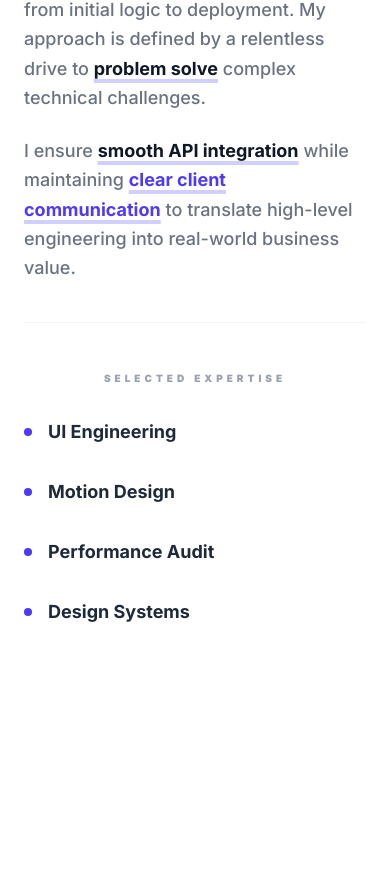
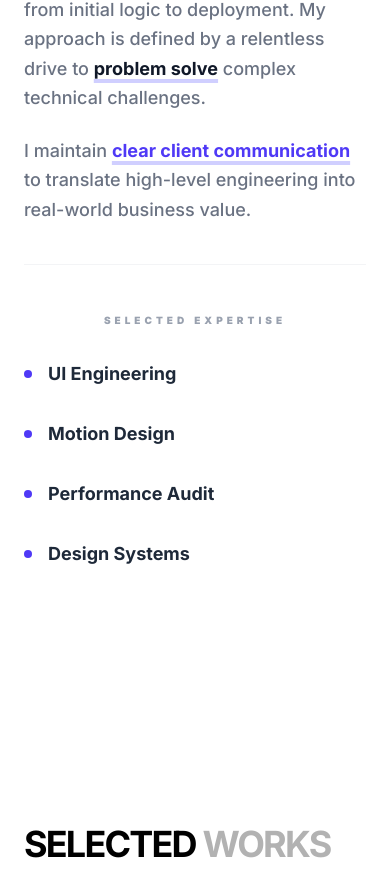
Before and after one commit to pronoy656/portfolio, a Next.js app: page / in a window 390 px wide. Shown: the part 2110-2996 px from the top of the page. Built offline with nearby package versions, Linux system fonts and the light colour scheme.

Commit message:
feat: create About component with GSAP animations and responsive layout

```diff
--- a/src/components/About.tsx
+++ b/src/components/About.tsx
@@ -87,7 +87,7 @@ export default function About() {
                   Beyond aesthetics, I prioritize <span className="text-gray-900 font-bold underline decoration-indigo-500/30 decoration-4 underline-offset-4">performance optimization</span> and the ability to <span className="text-gray-900 font-bold underline decoration-indigo-500/30 decoration-4 underline-offset-4">handle projects smoothly</span> from initial logic to deployment. My approach is defined by a relentless drive to <span className="text-gray-900 font-bold underline decoration-indigo-500/30 decoration-4 underline-offset-4">problem solve</span> complex technical challenges.
                 </p>
                 <p>
-                  I ensure <span className="text-gray-900 font-bold underline decoration-indigo-500/30 decoration-4 underline-offset-4">smooth API integration</span> while maintaining <span className="text-indigo-600 font-bold underline decoration-indigo-500/30 decoration-4 underline-offset-4">clear client communication</span> to translate high-level engineering into real-world business value.
+                  I maintain <span className="text-indigo-600 font-bold underline decoration-indigo-500/30 decoration-4 underline-offset-4">clear client communication</span> to translate high-level engineering into real-world business value.
                 </p>
               </div>
 
```
